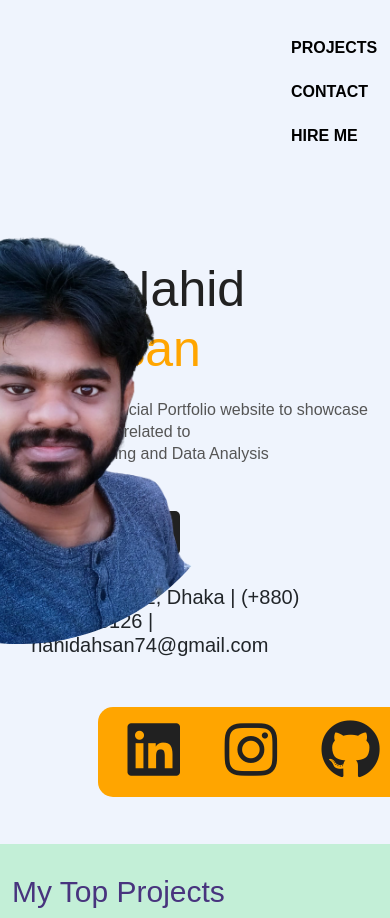
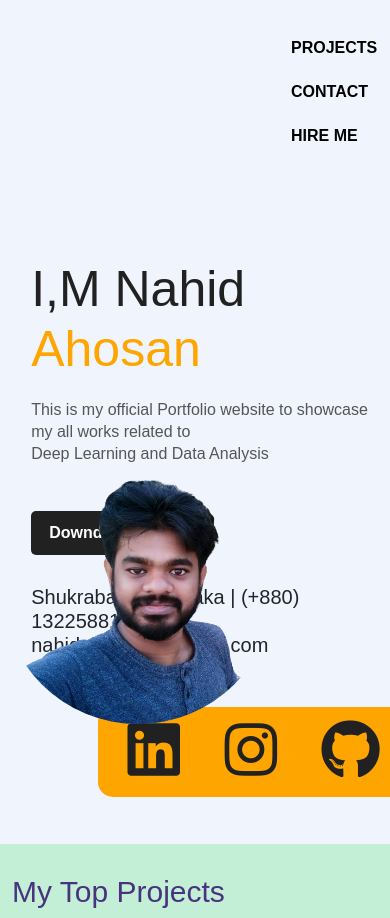
Before and after one commit to Nahid-Ahsan/Nahid_Portfolio, a Django app: page / in a window 390 px wide. Shown: the top 918 px of the page. Run offline with Django 3.2, Linux system fonts and the light colour scheme; data comes from the database, SQL or seed files in the repository; some libraries are stand-ins or nearby versions.

Commit message:
UI Update

```diff
--- a/base/templates/base/home.html
+++ b/base/templates/base/home.html
@@ -22,7 +22,7 @@
             <p class="slogan">I Am Google Certified Data Analysts</p>
         </div>
     </div> -->
-    <div class="hero">
+    <div class="hero-intro">
         <nav>
             <img src="{% static 'images/logo.gif' %}" class="logo">
             <ul>
--- a/static/styles/main.css
+++ b/static/styles/main.css
@@ -19,7 +19,7 @@
 
 }
 
-.hero{
+.hero-intro{
     /* background-color: #680653;
     min-height: 50vh;
     color: rgb(236, 238, 229); */
@@ -338,8 +338,14 @@ body{
 }
 
 @media (max-width:900px) {
-    .hero-content-intro{
+    .images{
         flex-direction: column;
+        width: 250px;
+        height: 300px;
+        position: absolute;
+        bottom: 0;
+        right: 100px;
+
     }
     .project-wrapper{
         grid-template-columns: 1fr;
@@ -358,7 +364,7 @@ body{
 }
 
 @media (max-width: 800px){
-    .hero-content{
+    .hero-intro{
         width: 100%;
     }
 }
```
